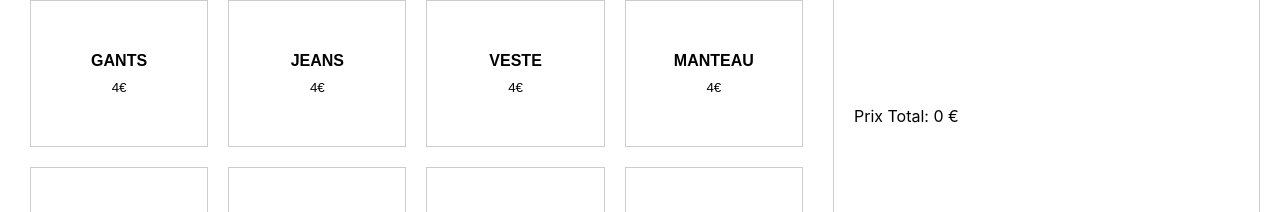
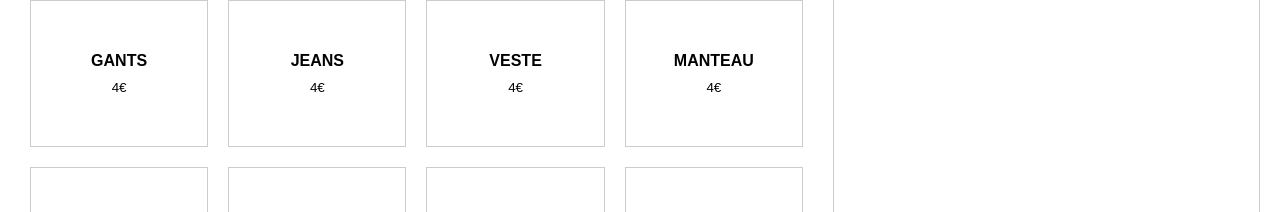
Before and after one commit to clementschmouker/PoS-react, a React (Create React App) app: page / in a window 1280 px wide. Shown: the part 288-500 px from the top of the page. Built offline with nearby package versions, Linux system fonts and the light colour scheme.

Commit message:
removed the total price displaying even when no product were selected

```diff
--- a/src/components/Cart/Cart.jsx
+++ b/src/components/Cart/Cart.jsx
@@ -45,7 +45,9 @@ export default class Cart extends Component {
             })}
           </ul>
           <div className="cart__infos">
-            <p className="cart__infos__price">Prix Total: {totalPrice} €</p>
+            {this.props.datas.length > 0 && (
+              <p className="cart__infos__price">Prix Total: {totalPrice} €</p>
+            )}
             {this.props.receivedMoneyDisplay !== 0 && (
               <p className="cart__infos__received">Reçu: {this.props.receivedMoneyDisplay} €</p>
             )}
--- a/src/components/Receipt/Receipt.jsx
+++ b/src/components/Receipt/Receipt.jsx
@@ -14,6 +14,7 @@ export default class Receipt extends Component {
   }
 
   componentDidMount() { // returns to homepage after printing
+    // TODO store datas in sales table
     window.print();
     window.location.href = '/';
   }
```
